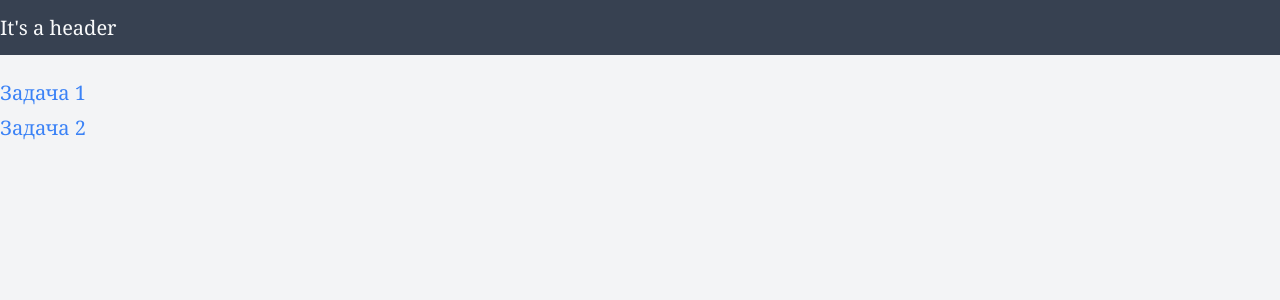
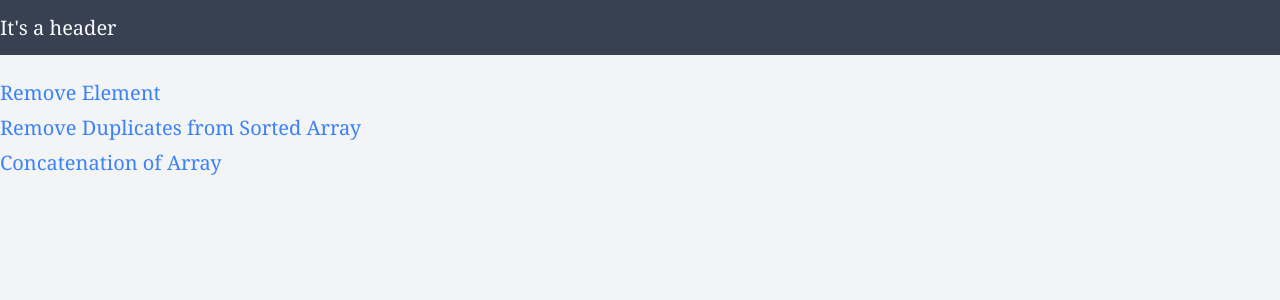
Before and after one commit to Handsome1337/my-textbook, a React (Vite) app: page /tasks in a window 1280 px wide. Shown: the top 300 px of the page. Built offline with nearby package versions, Linux system fonts and the light colour scheme.

Commit message:
feat: заменяет моки на данные

```diff
--- a/src/routes/Main.tsx
+++ b/src/routes/Main.tsx
@@ -3,7 +3,7 @@ import type { ReactElement } from 'react';
 
 function Main(): ReactElement {
   return (
-    <section>
+    <div>
       <ul className="list-disc">
         <li>
           <Link
@@ -22,7 +22,7 @@ function Main(): ReactElement {
           </Link>
         </li>
       </ul>
-    </section>
+    </div>
   );
 }
 
--- a/src/routes/Subject.tsx
+++ b/src/routes/Subject.tsx
@@ -1,24 +1,53 @@
+import { Link, useParams } from 'react-router-dom';
+import { SubjectName, TASKS } from 'utils/constants';
+import { Code } from 'components';
 import type { ReactElement } from 'react';
 
+const WRONG_SUBJECT_ID_TITLE = 'Такой темы нет!';
+
 function Subject(): ReactElement {
+  const { subjectId } = useParams();
+
+  const title =
+    subjectId && SubjectName[subjectId] ? SubjectName[subjectId] : WRONG_SUBJECT_ID_TITLE;
+
   return (
     <article>
+      <h1 className="font-bold mb-2">{title}</h1>
+      {title === WRONG_SUBJECT_ID_TITLE ? (
+        <Link
+          to="/subjects"
+          className="focus-visible:font-semibold hover:font-semibold focus-visible:outline-0 text-blue-500"
+        >
+          Перейти к списку тем
+        </Link>
+      ) : (
+        <>
+          <h2 className="mb-2">Задачи по теме:</h2>
           <ul>
+            {TASKS.filter(({ subject }) => subject === subjectId).map(
+              ({ code, name, link }) => (
                 <li>
-          <h3 className="font-bold">Задача 1</h3>
-          <details>
+                  <h3 className="font-bold">
+                    <a
+                      className="focus-visible:text-blue-500 hover:text-blue-500 focus-visible:outline-0"
+                      href={link}
+                      rel="noreferrer"
+                      target="_blank"
+                    >
+                      {name}
+                    </a>
+                  </h3>
+                  <details className="px-2.5">
                     <summary>Решение</summary>
-            <p>Код</p>
+                    <Code value={code} />
                   </details>
                 </li>
-        <li>
-          <h3 className="font-bold">Задача 2</h3>
-          <details>
-            <summary>Решение</summary>
-            <p>Код</p>
-          </details>
-        </li>
+              )
+            )}
           </ul>
+        </>
+      )}
     </article>
   );
 }
--- a/src/routes/Subjects.tsx
+++ b/src/routes/Subjects.tsx
@@ -1,28 +1,23 @@
 import { Link } from 'react-router-dom';
+import { SubjectName } from 'utils/constants';
 import type { ReactElement } from 'react';
 
 function Subjects(): ReactElement {
   return (
-    <section>
+    <div>
       <ul className="list-disc">
-        <li>
-          <Link
-            to="subject1"
-            className="focus-visible:font-semibold hover:font-semibold focus-visible:outline-0 text-blue-500"
-          >
-            Тема 1
-          </Link>
-        </li>
-        <li>
-          <Link
-            to="subject2"
-            className="focus-visible:font-semibold hover:font-semibold focus-visible:outline-0 text-blue-500"
-          >
-            Тема 2
-          </Link>
-        </li>
+        {Object.entries(SubjectName).map(([key, value]) => (
+          <li key={key}>
+            <Link
+              to={key}
+              className="focus-visible:font-semibold hover:font-semibold focus-visible:outline-0 text-blue-500"
+            >
+              {value}
+            </Link>
+          </li>
+        ))}
       </ul>
-    </section>
+    </div>
   );
 }
 
--- a/src/routes/Task.tsx
+++ b/src/routes/Task.tsx
@@ -1,10 +1,28 @@
+import { Link, useParams } from 'react-router-dom';
 import { Code } from 'components';
+import { TASKS } from 'utils/constants';
 import type { ReactElement } from 'react';
 
+const WRONG_TASK_ID_TITLE = 'Такой задачи нет!';
+
 function Task(): ReactElement {
+  const { taskId } = useParams();
+
+  const task = TASKS.find(({ id }) => id === taskId);
+
   return (
     <article>
-      <Code value="console.log('Hello world!');" />
+      <h1 className="font-bold mb-2">{task?.name ?? WRONG_TASK_ID_TITLE}</h1>
+      {task ? (
+        <Code value="console.log('Hello world!');" />
+      ) : (
+        <Link
+          to="/tasks"
+          className="focus-visible:font-semibold hover:font-semibold focus-visible:outline-0 text-blue-500"
+        >
+          Перейти к списку задач
+        </Link>
+      )}
     </article>
   );
 }
--- a/src/routes/Tasks.tsx
+++ b/src/routes/Tasks.tsx
@@ -1,28 +1,23 @@
 import { Link } from 'react-router-dom';
+import { TASKS } from 'utils/constants';
 import type { ReactElement } from 'react';
 
 function Tasks(): ReactElement {
   return (
-    <section>
+    <div>
       <ul className="list-decimal">
-        <li>
-          <Link
-            to="task1"
-            className="focus-visible:font-semibold hover:font-semibold focus-visible:outline-0 text-blue-500"
-          >
-            Задача 1
-          </Link>
-        </li>
-        <li>
-          <Link
-            to="task2"
-            className="focus-visible:font-semibold hover:font-semibold focus-visible:outline-0 text-blue-500"
-          >
-            Задача 2
-          </Link>
-        </li>
+        {TASKS.map(({ id, name }) => (
+          <li key={id}>
+            <Link
+              to={id}
+              className="focus-visible:font-semibold hover:font-semibold focus-visible:outline-0 text-blue-500"
+            >
+              {name}
+            </Link>
+          </li>
+        ))}
       </ul>
-    </section>
+    </div>
   );
 }
 
--- /dev/null
+++ b/src/utils/constants/index.ts
@@ -0,0 +1,2 @@
+export * from './subject';
+export * from './tasks';
--- /dev/null
+++ b/src/utils/constants/subject.ts
@@ -0,0 +1,9 @@
+export const SubjectName: Record<string, string> = {
+  arrays: 'Массивы',
+  objects: 'Объекты'
+};
+
+export const SubjectContent: Record<keyof typeof SubjectName, string[]> = {
+  arrays: [],
+  objects: []
+};
--- /dev/null
+++ b/src/utils/constants/tasks.ts
@@ -0,0 +1,37 @@
+import type { SubjectName } from 'utils/constants/subject';
+
+type TaskConfig = {
+  code: string;
+  id: string;
+  link: string;
+  messages: string[];
+  name: string;
+  subject: keyof typeof SubjectName;
+};
+
+export const TASKS: TaskConfig[] = [
+  {
+    code: "console.log('hello');",
+    id: 'remove-element',
+    link: 'https://leetcode.com/problems/remove-element/',
+    messages: [],
+    name: 'Remove Element',
+    subject: 'arrays'
+  },
+  {
+    code: "console.log('hello');",
+    id: 'remove-duplicates-from-sorted-array',
+    link: 'https://leetcode.com/problems/remove-duplicates-from-sorted-array/',
+    messages: [],
+    name: 'Remove Duplicates from Sorted Array',
+    subject: 'arrays'
+  },
+  {
+    code: "console.log('hello');",
+    id: 'concatenation-of-array',
+    link: 'https://leetcode.com/problems/concatenation-of-array/',
+    messages: [],
+    name: 'Concatenation of Array',
+    subject: 'arrays'
+  }
+];
```
Lines whose indentation alone changed are shown as unchanged.
